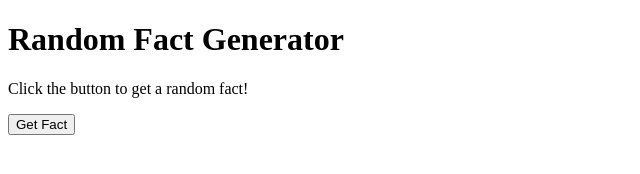
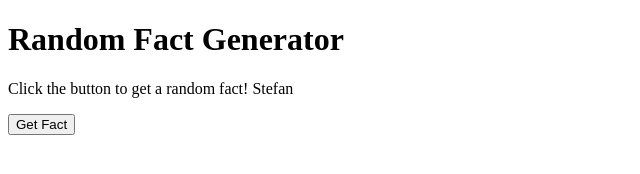
Before and after one commit to stetr3/KubernetesTest, a plain HTML site: page kubernetesFrontend/index.html in a window 1280 px wide. Shown: the full height of the page, 0-640 px from the left. Drawn offline with Linux system fonts and the light colour scheme.

Commit message:
Update index.html

```diff
--- a/kubernetesFrontend/index.html
+++ b/kubernetesFrontend/index.html
@@ -7,7 +7,7 @@
 </head>
 <body>
 <h1>Random Fact Generator</h1>
-<p id="fact">Click the button to get a random fact!</p>
+<p id="fact">Click the button to get a random fact! Stefan</p>
 <button onclick="getFact()">Get Fact</button>
 <script>
 async function getFact() {
```
